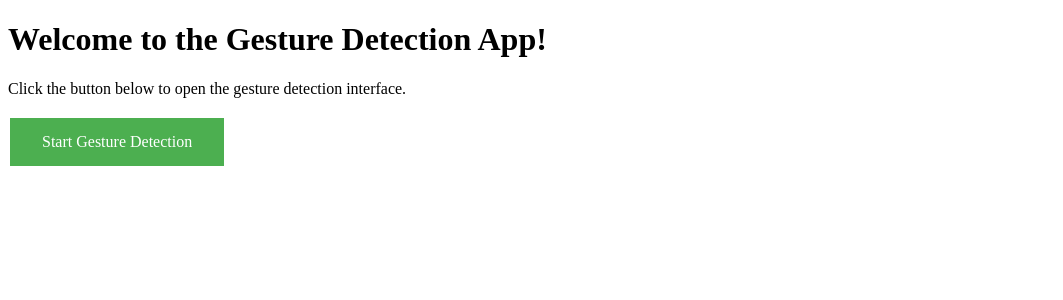
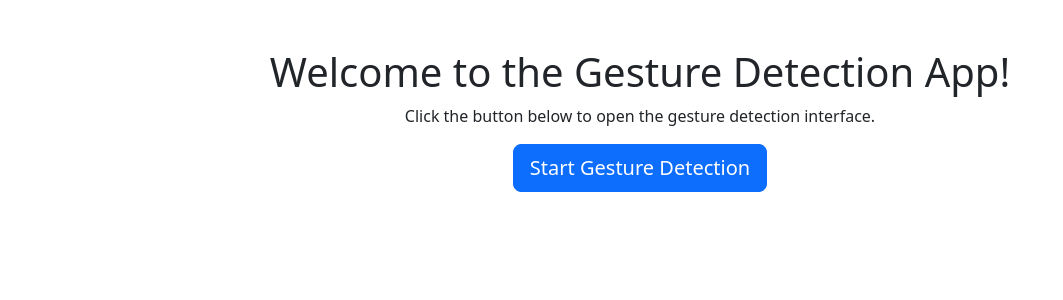
Before and after one commit to sajadulakash/GestureGram, a Flask app: page / in a window 1280 px wide. Shown: the top 300 px of the page, without its empty margins (0-1063 px from the left). Run offline with Flask 3, Linux system fonts and the light colour scheme; parts of the project's set-up code (start-up, migrations or seed data) failed here and were passed over.

Commit message:
Update index.html

```diff
--- a/templates/index.html
+++ b/templates/index.html
@@ -1,26 +1,15 @@
 <!DOCTYPE html>
-<style>
-    .btn {
-        background-color: #4CAF50; /* Green */
-        border: none;
-        color: white;
-        padding: 15px 32px;
-        text-align: center;
-        text-decoration: none;
-        display: inline-block;
-        font-size: 16px;
-        margin: 4px 2px;
-        cursor: pointer;
-      }
-
-</style>
-<html>
+<html lang="en">
 <head>
     <title>Gesture Detection App</title>
+    <link rel="stylesheet" href="https://cdn.jsdelivr.net/npm/bootstrap@5.2.0-beta1/dist/css/bootstrap.min.css" integrity="sha384-0evSXBZdN/wnnTUN9K9lQp5rYzSC6qQtgO1nIGbgZedJCmwzYj3yBnPlPlQ9zCYLq" crossorigin="anonymous">
 </head>
 <body>
-    <h1>Welcome to the Gesture Detection App!</h1>
-    <p>Click the button below to open the gesture detection interface.</p>
-    <a href="{{ url_for('video_feed') }}" class="btn btn-primary">Start Gesture Detection</a>
+    <div class="container text-center mt-5">
+        <h1>Welcome to the Gesture Detection App!</h1>
+        <p>Click the button below to open the gesture detection interface.</p>
+        <a href="{{ url_for('video_feed') }}" class="btn btn-primary btn-lg">Start Gesture Detection</a>
+    </div>
+    <script src="https://cdn.jsdelivr.net/npm/bootstrap@5.2.0-beta1/dist/js/bootstrap.bundle.min.js" integrity="sha384-ppWq28aU3opjIcbcLJMsNsPg62Blrx1o+T6hCX7mFs3gT5vL19i9u+AWCSb8dhcO" crossorigin="anonymous"></script>
 </body>
 </html>
```
